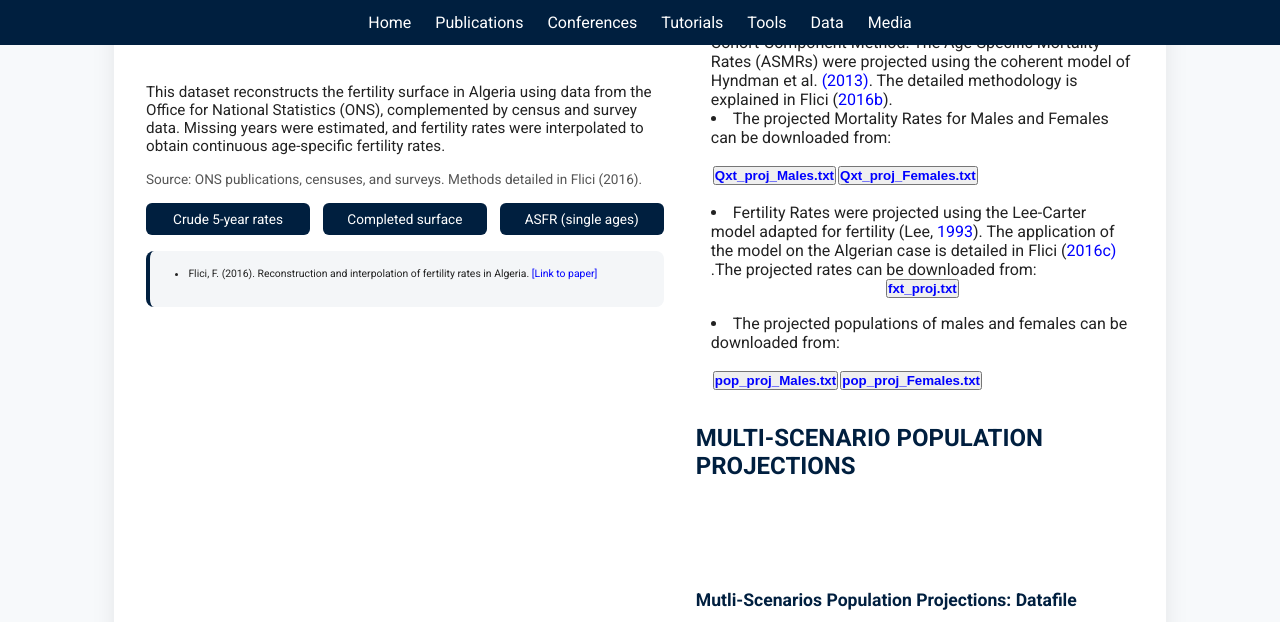
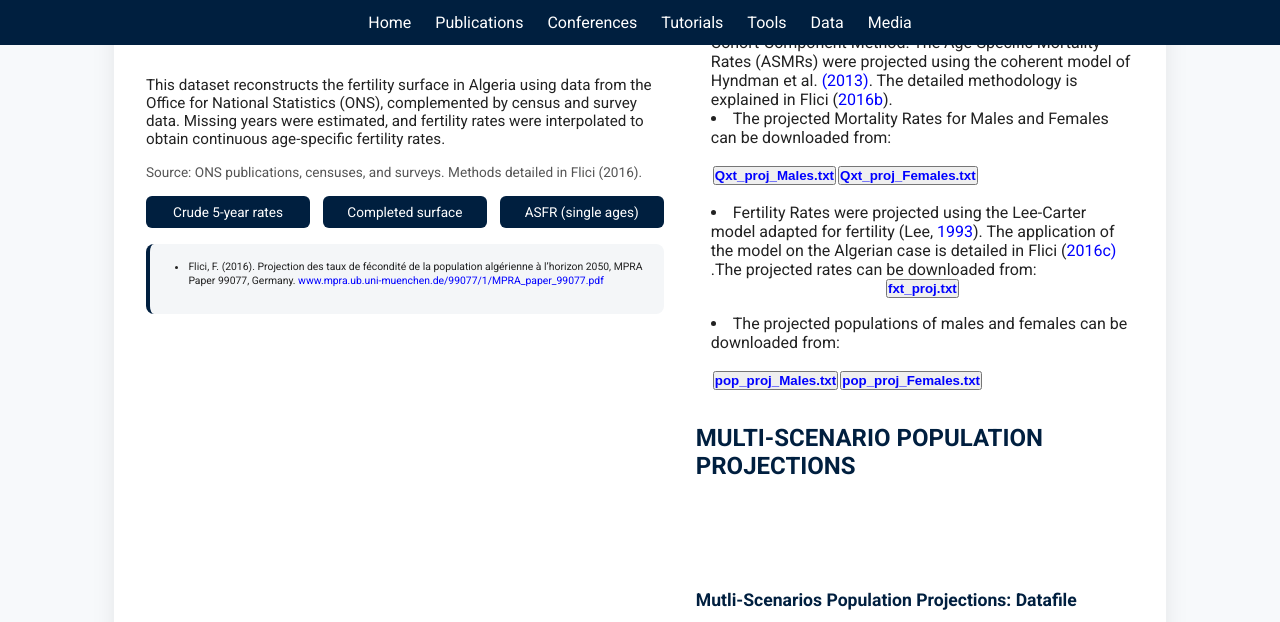
Before and after one commit to Farid-FLICI/farid-flici.github.io, a Jekyll site: the page data3.html, which Jekyll copies as it is, in a window 1280 px wide and 900 px high, scrolled down 1847 px, cut to the strip 0-622 px from the top of the window. Built offline with Jekyll 4.4.1, drawn with Linux system fonts in a browser that asks for light colours.

Commit message:
Update data3.html

```diff
--- a/data3.html
+++ b/data3.html
@@ -260,9 +260,8 @@
 <div class="references">
   <div class="ref-content static">
     <ul>
-      <li>
-        Flici, F. (2016). Reconstruction and interpolation of fertility rates in Algeria.
-        <a href="#" target="_blank">[Link to paper]</a>
+      <li>Flici, F. (2016). Projection des taux de fécondité de la population algérienne à l’horizon 2050, MPRA Paper 99077, Germany.
+        <a href="www.mpra.ub.uni-muenchen.de/99077/1/MPRA_paper_99077.pdf" target="_blank">www.mpra.ub.uni-muenchen.de/99077/1/MPRA_paper_99077.pdf</a>
       </li>
     </ul>
   </div>
```
